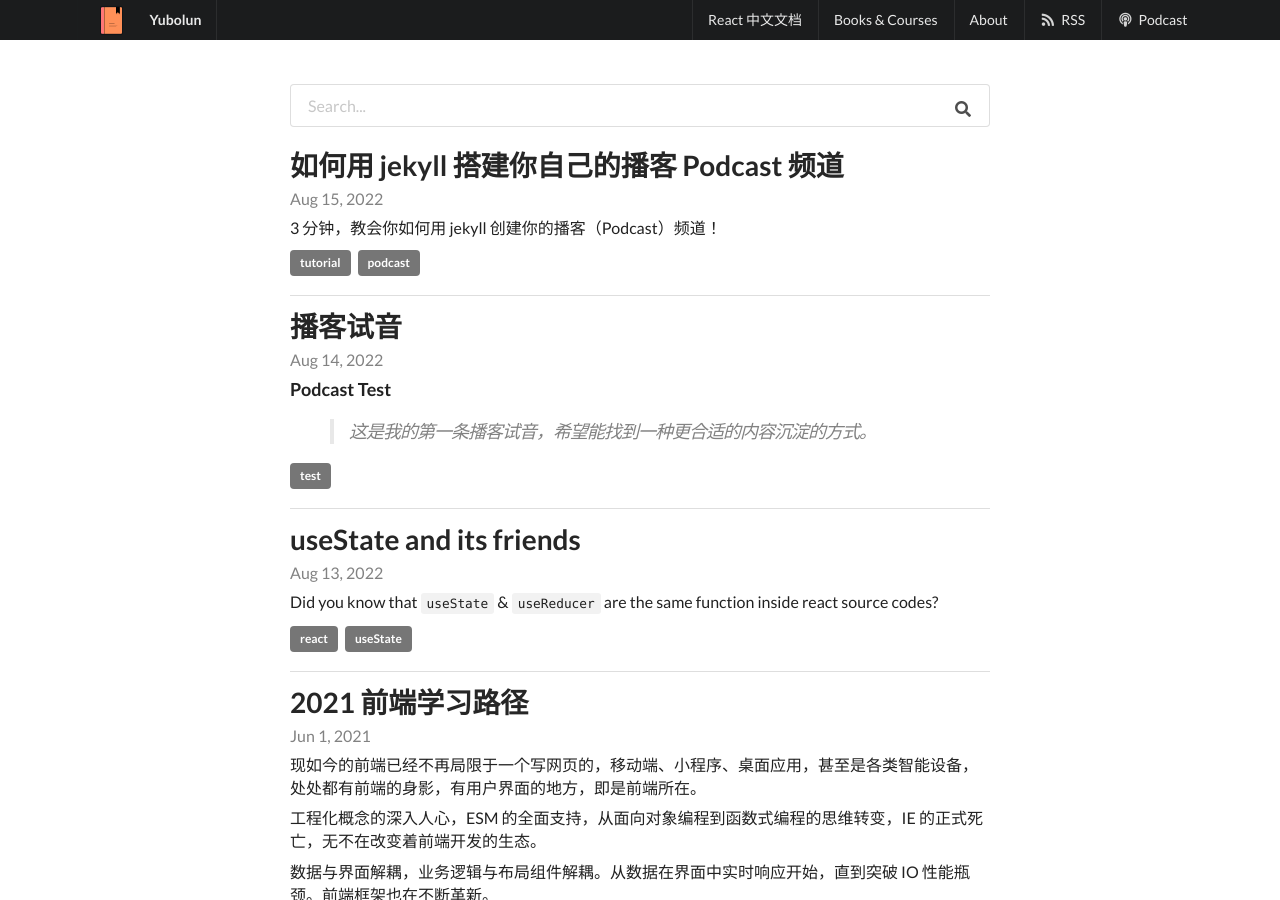
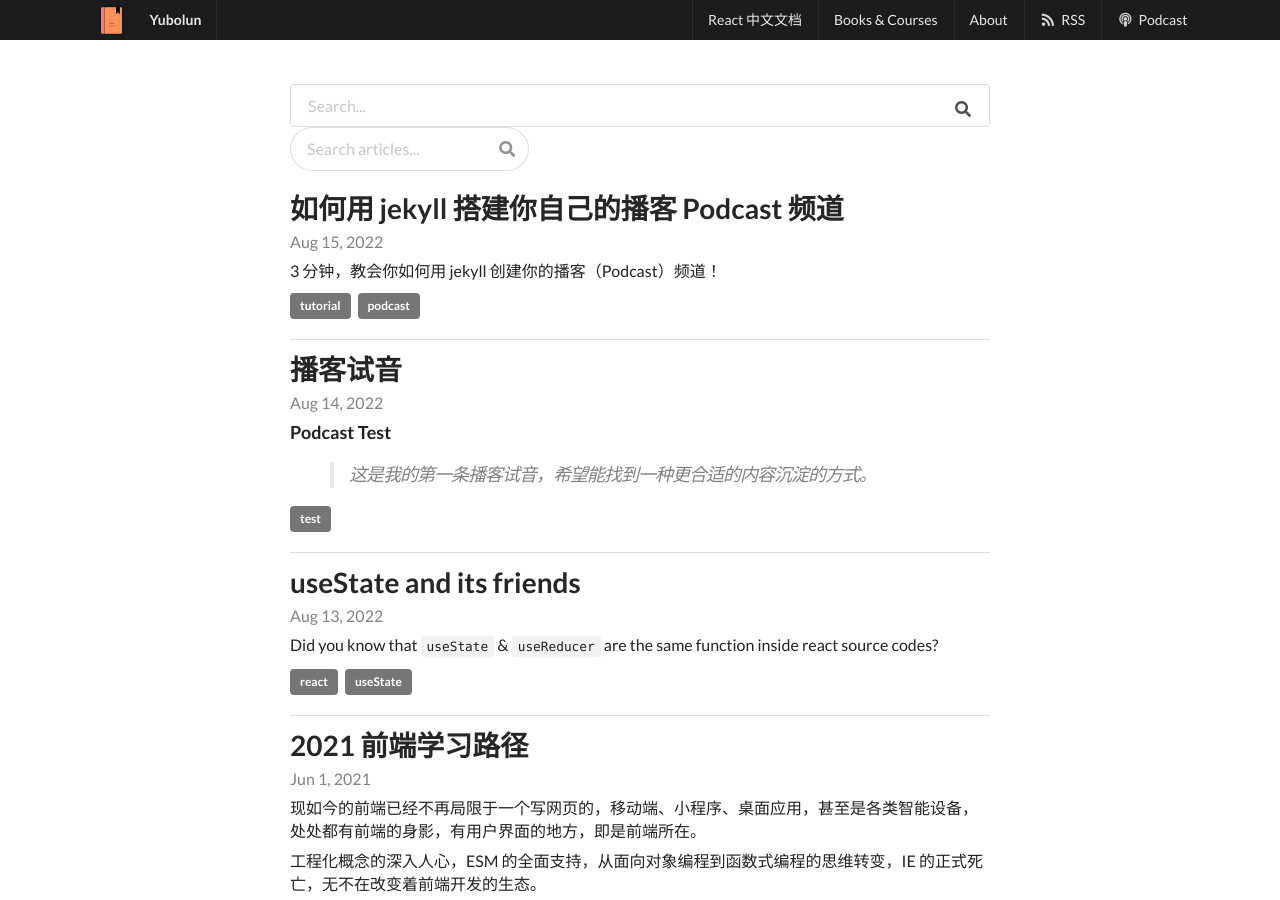
Before and after one commit to discountry/discountry.github.io, a Jekyll site: the page built from index.html, in a window 1280 px wide and 900 px high. Built offline with Jekyll 4.4.1, drawn with Linux system fonts in a browser that asks for light colours; the list of posts is cut into pages by our own code.

Commit message:
Update search.html

```diff
--- a/_includes/search.html
+++ b/_includes/search.html
@@ -23,3 +23,22 @@ SimpleJekyllSearch({
   json: '/search.json'
 })
 </script>
+
+<div class="ui category search">
+  <div class="ui icon input">
+    <input class="prompt" type="text" placeholder="Search articles...">
+    <i class="search icon"></i>
+  </div>
+  <div class="results"></div>
+</div>
+
+<script>
+  $.getJSON('/search.json', function(data) {
+    $('.ui.search')
+  .search({
+    type: 'category',
+    source: data
+  })
+;
+});
+</script>
```
